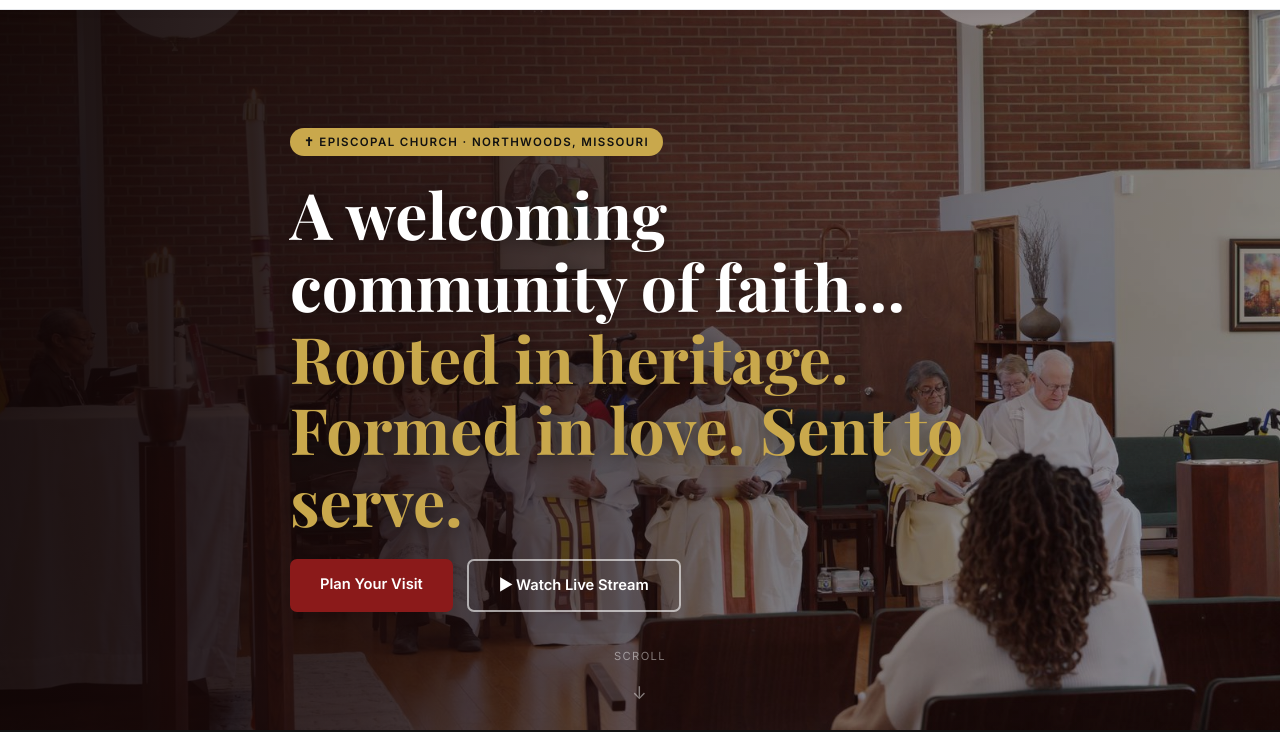
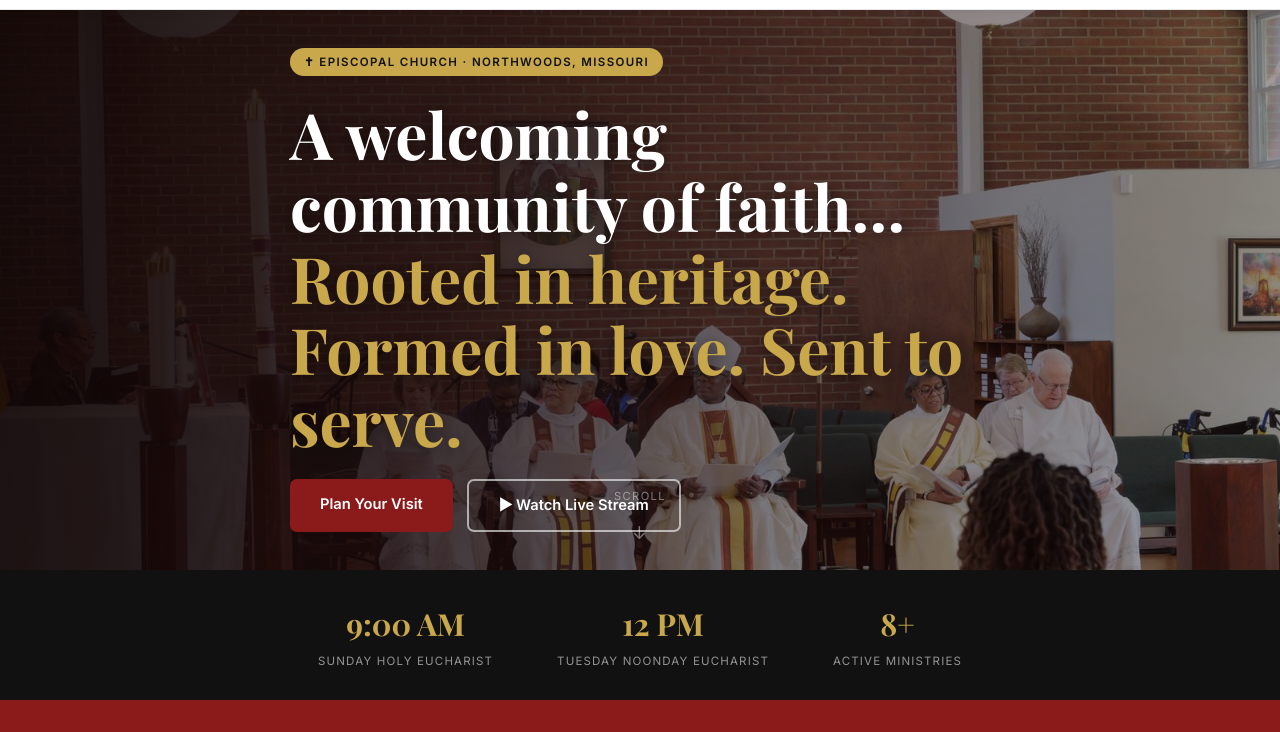
Before and after one commit to keerthishalom-git/allsaintsacension, a plain HTML site: page index.html in a window 1280 px wide. Shown: the part 104-836 px from the top of the page. Drawn offline with nearby package versions, Linux system fonts and the light colour scheme.

Commit message:
Update styles.css

```diff
--- a/styles.css
+++ b/styles.css
@@ -36,7 +36,7 @@ nav { display: flex; align-items: center; gap: 4px; }
 .hamburger { display: none; flex-direction: column; gap: 5px; cursor: pointer; padding: 8px; background: none; border: none; }
 .hamburger span { width: 24px; height: 2px; background: var(--black); border-radius: 2px; display: block; }
 
-.hero { position: relative; height: 90vh; min-height: 580px; background: #1a0a0a; display: flex; align-items: center; overflow: hidden; }
+.hero { position: relative; height: 70vh; min-height: 480px; background: #1a0a0a; display: flex; align-items: center; overflow: hidden; }
 .hero-bg { position: absolute; inset: 0; background-image: url('allsaints.jpg'); background-size: cover; background-position: center top; opacity: 0.65; transition: opacity 1s ease-in-out; }
 .hero-bg.fading { opacity: 0; }
 .hero-overlay { position: absolute; inset: 0; background: linear-gradient(100deg, rgba(15,5,5,0.92) 0%, rgba(26,10,10,0.75) 35%, rgba(26,10,10,0.25) 65%, rgba(26,10,10,0.05) 100%); }
```
